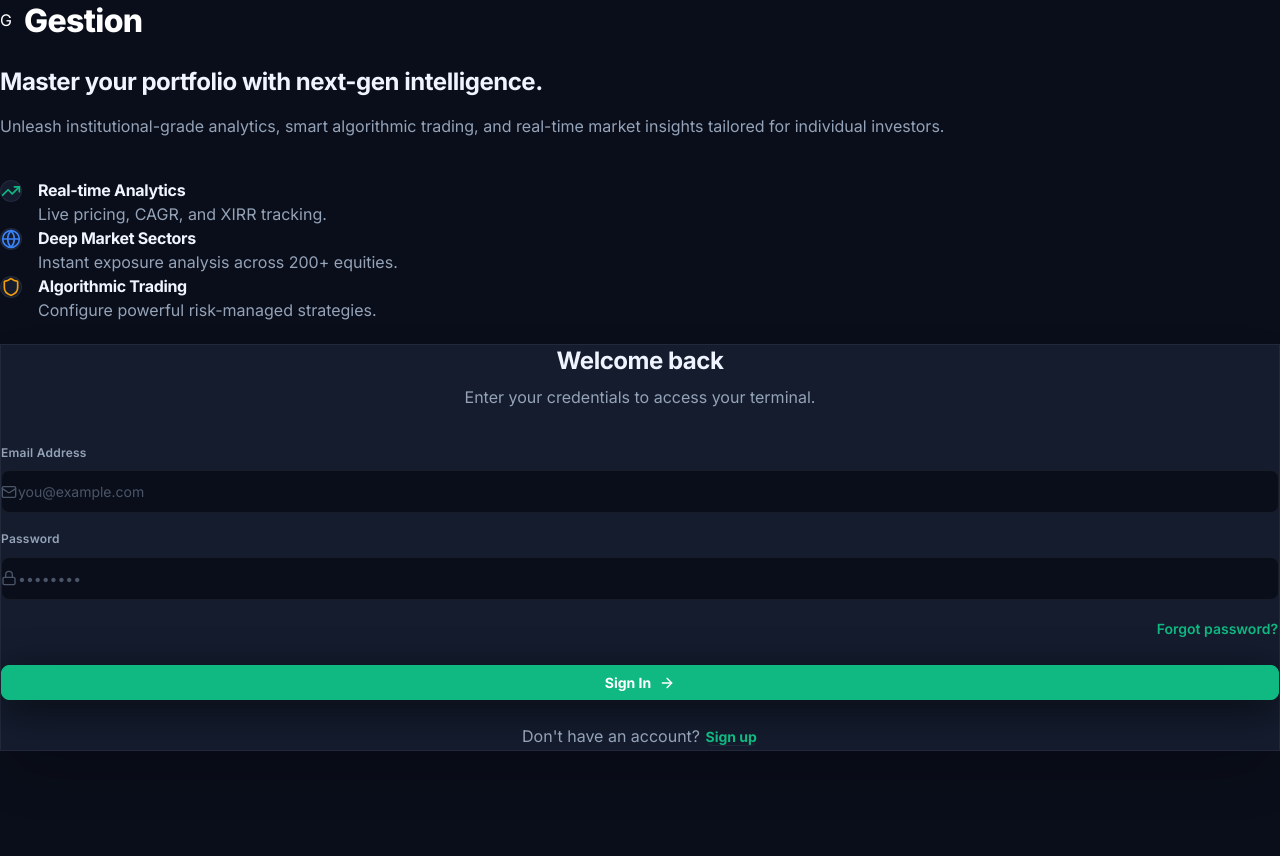
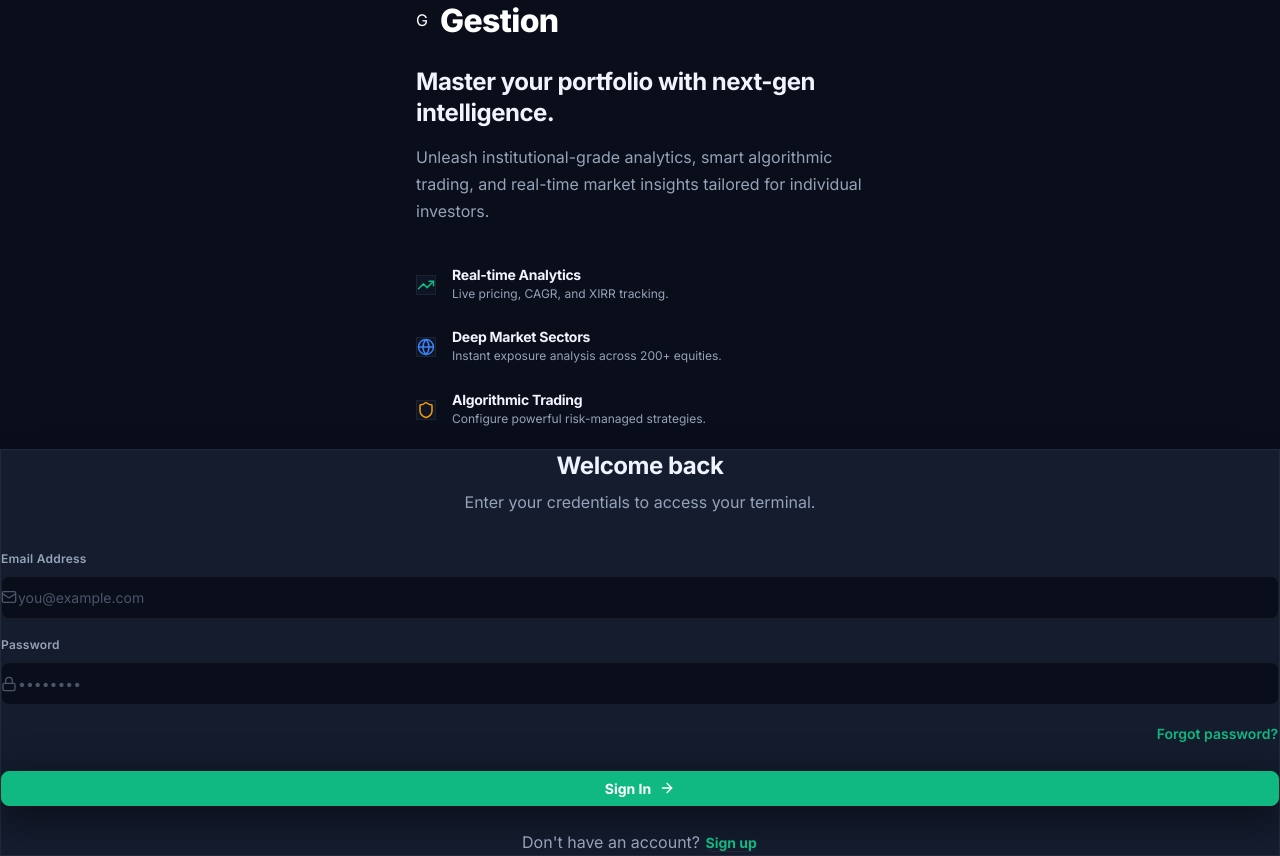
Before and after one commit to Muhammed2-h/Gestion, a React (Vite) app: page / in a window 1280 px wide. Before the commit the page ends 800 px from the top, so only its background shows below. Built offline with nearby package versions, Linux system fonts and the light colour scheme.

Commit message:
style(auth): refine typography and spacing in branding column

```diff
--- a/src/pages/Auth.tsx
+++ b/src/pages/Auth.tsx
@@ -49,33 +49,33 @@ export default function Auth() {
       <div className="relative z-10 w-full max-w-6xl min-h-[600px] p-10 grid grid-cols-1 md:grid-cols-2 gap-16 items-center">
 
         {/* Left Side: Branding / Landing Info */}
-        <div className={`flex flex-col justify-center ${mounted ? 'animate-fade-in' : ''}`}>
+        <div className={`flex flex-col justify-center max-w-md mx-auto ${mounted ? 'animate-fade-in' : ''}`}>
           <div className="flex items-center gap-3 mb-6">
-            <div className="w-11 h-11 rounded-xl bg-accent flex items-center justify-center text-[1.4rem] font-black text-white">G</div>
-            <h1 className="m-0 text-[2.5rem] font-black tracking-tight text-white">
+            <div className="w-10 h-10 rounded-lg bg-accent flex items-center justify-center text-xl font-black text-white">G</div>
+            <h1 className="m-0 text-3xl font-black tracking-tight text-white">
               Gestion
             </h1>
           </div>
-          <h2 className="text-[1.8rem] font-bold m-0 mb-4 leading-tight text-primary">
+          <h2 className="text-2xl font-bold m-0 mb-4 leading-tight text-primary">
             Master your portfolio with next-gen intelligence.
           </h2>
-          <p className="text-[1.05rem] text-secondary leading-relaxed max-w-[450px] m-0 mb-10">
+          <p className="text-base text-secondary leading-relaxed mb-10">
             Unleash institutional-grade analytics, smart algorithmic trading, and real-time market insights tailored for individual investors.
           </p>
 
-          <div className="flex flex-col gap-5">
+          <div className="flex flex-col gap-6">
             {[
-              { icon: <TrendingUp size={20} className="text-accent" />, title: 'Real-time Analytics', desc: 'Live pricing, CAGR, and XIRR tracking.' },
-              { icon: <Globe size={20} className="text-info" />, title: 'Deep Market Sectors', desc: 'Instant exposure analysis across 200+ equities.' },
-              { icon: <Shield size={20} className="text-warning" />, title: 'Algorithmic Trading', desc: 'Configure powerful risk-managed strategies.' },
+              { icon: <TrendingUp size={18} className="text-accent" />, title: 'Real-time Analytics', desc: 'Live pricing, CAGR, and XIRR tracking.' },
+              { icon: <Globe size={18} className="text-info" />, title: 'Deep Market Sectors', desc: 'Instant exposure analysis across 200+ equities.' },
+              { icon: <Shield size={18} className="text-warning" />, title: 'Algorithmic Trading', desc: 'Configure powerful risk-managed strategies.' },
             ].map((f, i) => (
-              <div key={i} className="flex items-start gap-4">
-                <div className="w-10 h-10 rounded-full bg-bg-card border border-border flex items-center justify-center flex-shrink-0">
+              <div key={i} className="flex items-center gap-4">
+                <div className="w-10 h-10 rounded-lg bg-bg-secondary border border-border/50 flex items-center justify-center flex-shrink-0">
                   {f.icon}
                 </div>
                 <div>
-                  <h4 className="m-0 mb-1 text-[0.95rem] font-bold text-primary">{f.title}</h4>
-                  <p className="m-0 text-[0.85rem] text-secondary">{f.desc}</p>
+                  <h4 className="m-0 mb-0.5 text-sm font-bold text-primary">{f.title}</h4>
+                  <p className="m-0 text-xs text-secondary">{f.desc}</p>
                 </div>
               </div>
             ))}
@@ -171,7 +171,10 @@ export default function Auth() {
               <button
                 type="button"
                 className="btn btn-ghost text-accent p-0 font-bold border-b border-transparent hover:bg-transparent hover:underline"
-                onClick={() => setIsLogin(!isLogin)}
+                onClick={() => {
+                  setIsLogin(!isLogin)
+                  setError('')
+                }}
               >
                 {isLogin ? 'Sign up' : 'Sign in'}
               </button>
```
